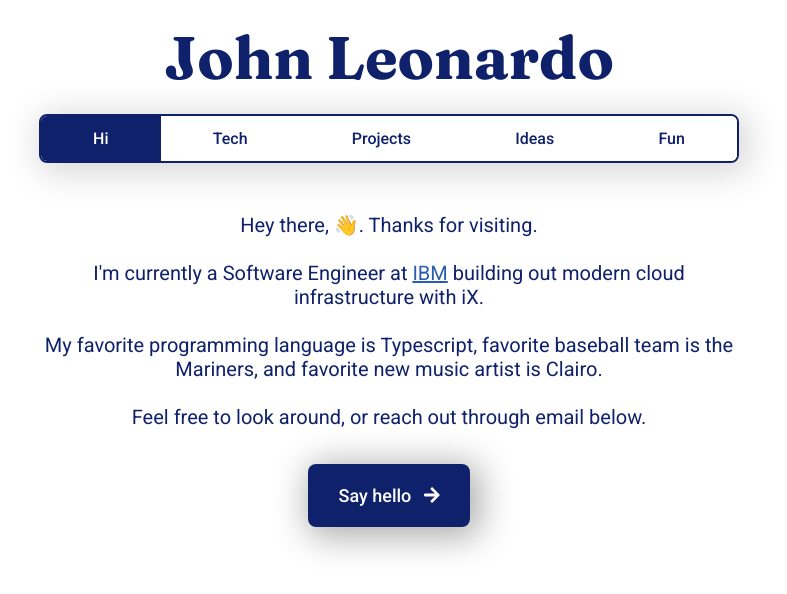
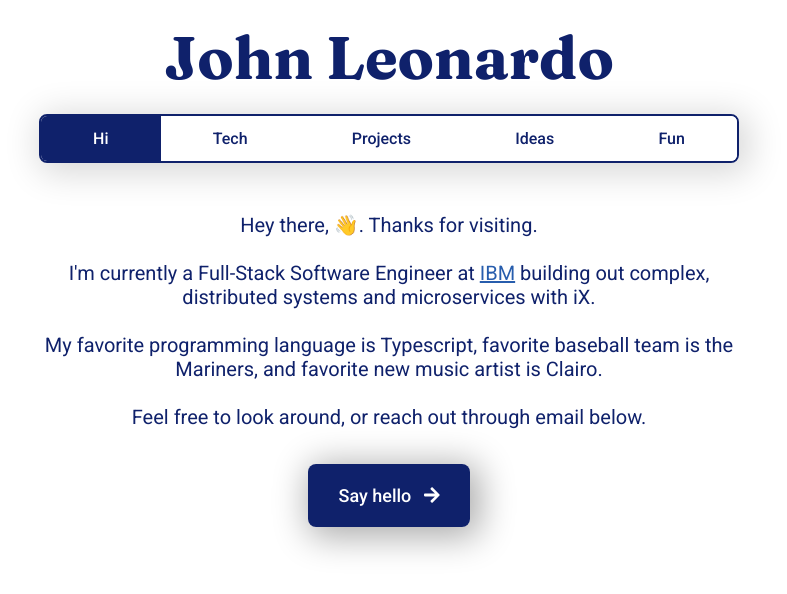
Before and after one commit to jdleo/personal, a React (Create React App) app: page / in a window 1280 px wide. Shown: the top 594 px of the page, without its empty margins (251-1038 px from the left). Built offline with nearby package versions, Linux system fonts and the light colour scheme.

Commit message:
update bio

```diff
--- a/src/components/Intro.js
+++ b/src/components/Intro.js
@@ -13,8 +13,9 @@ export default function Intro() {
     <div>
       <p style={styles.paragraph}>
         Hey there, 👋. Thanks for visiting. <br />
-        <br /> I'm currently a Software Engineer at <a href="https://ibm.com">IBM</a> building out modern cloud
-        infrastructure with iX. <br />
+        <br /> I'm currently a Full-Stack Software Engineer at <a href="https://ibm.com">IBM</a> building out complex,
+        distributed systems and microservices with iX.
+        <br />
         <br /> My favorite programming language is Typescript, favorite baseball team is the Mariners, and favorite new
         music artist is Clairo. <br />
         <br />
```
